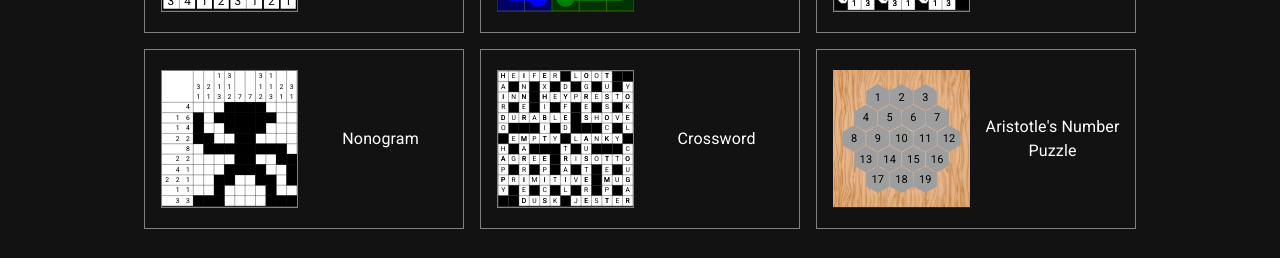
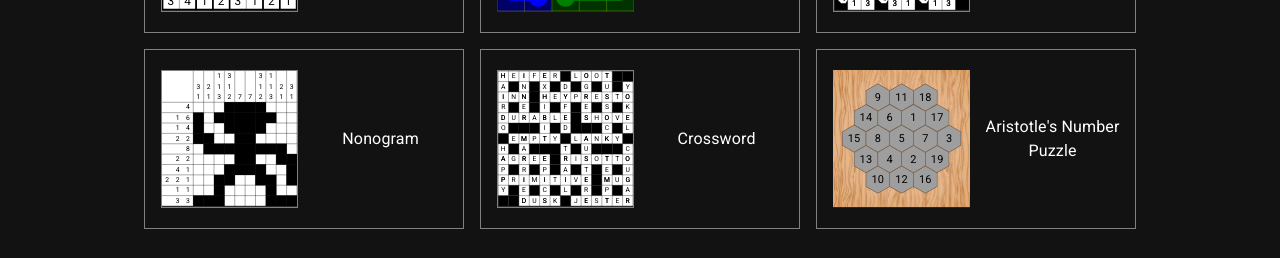
Before and after one commit to taylorjg/dlxlib-demos, a React (Create React App) app: page / in a window 1280 px wide. Shown: the part 603-861 px from the top of the page. Built offline with nearby package versions, Linux system fonts and the light colour scheme; grey boxes are pictures that could not be loaded; a web font is replaced by a local one.

Commit message:
More work done on aristotle-numbers drawing

```diff
--- a/src/demos/aristotle-numbers/drawing.tsx
+++ b/src/demos/aristotle-numbers/drawing.tsx
@@ -1,8 +1,8 @@
-/* eslint-disable @typescript-eslint/no-unused-vars */
-
 import { DrawingProps } from "types";
 import { InternalRow } from "./internal-row";
 import { Puzzle } from "./puzzle";
+import { RunType } from "./run-type";
+import { range } from "utils";
 
 const VIEWBOX_WIDTH = 100;
 const VIEWBOX_HEIGHT = 100;
@@ -51,9 +51,7 @@ const calculateCentreY = (cellId: number) => {
 type LocalDrawingProps = DrawingProps<Puzzle, InternalRow>;
 
 export const Drawing: React.FunctionComponent<LocalDrawingProps> = ({
-  puzzle,
   solutionInternalRows,
-  drawingOptions,
 }: LocalDrawingProps) => {
   const drawBackground = (): JSX.Element => {
     return (
@@ -132,6 +130,35 @@ export const Drawing: React.FunctionComponent<LocalDrawingProps> = ({
     return pathCommands.join(" ");
   };
 
+  const drawHorizontalRun = (internalRow: InternalRow): JSX.Element[] => {
+    return range(internalRow.run.cellIds.length).flatMap((index) => {
+      const cellId = internalRow.run.cellIds[index];
+      const value = internalRow.values[index];
+      return drawPiece(cellId, value);
+    });
+  };
+
+  const drawHorizontalRuns = (): JSX.Element[] => {
+    return solutionInternalRows
+      .filter((internalRow) => internalRow.run.runType === RunType.Horizontal)
+      .flatMap(drawHorizontalRun);
+  };
+
+  const drawBoardCutOut = (): JSX.Element[] => {
+    return range(19).map((cellId) => {
+      const cx = calculateCentreX(cellId);
+      const cy = calculateCentreY(cellId);
+      const points = calculateHexagonPoints(cx, cy, PIECE_HEIGHT / 2 + 0.1);
+      return (
+        <path
+          key={`cutout-${cellId}`}
+          d={makePathData(points)}
+          fill="#654321"
+        />
+      );
+    });
+  };
+
   return (
     <svg viewBox={`0 0 ${VIEWBOX_WIDTH} ${VIEWBOX_HEIGHT}`}>
       <defs>
@@ -164,30 +191,8 @@ export const Drawing: React.FunctionComponent<LocalDrawingProps> = ({
         </pattern>
       </defs>
       {drawBackground()}
-
-      {drawPiece(0, 1)}
-      {drawPiece(1, 2)}
-      {drawPiece(2, 3)}
-
-      {drawPiece(3, 4)}
-      {drawPiece(4, 5)}
-      {drawPiece(5, 6)}
-      {drawPiece(6, 7)}
-
-      {drawPiece(7, 8)}
-      {drawPiece(8, 9)}
-      {drawPiece(9, 10)}
-      {drawPiece(10, 11)}
-      {drawPiece(11, 12)}
-
-      {drawPiece(12, 13)}
-      {drawPiece(13, 14)}
-      {drawPiece(14, 15)}
-      {drawPiece(15, 16)}
-
-      {drawPiece(16, 17)}
-      {drawPiece(17, 18)}
-      {drawPiece(18, 19)}
+      {drawBoardCutOut()}
+      {drawHorizontalRuns()}
     </svg>
   );
 };
--- /dev/null
+++ b/src/demos/aristotle-numbers/run-type.ts
@@ -0,0 +1,5 @@
+export enum RunType {
+  Horizontal,
+  Diagonal1, // top-right to bottom-left ///
+  Diagonal2, // top-left to bottom-right \\\
+}
--- a/src/demos/aristotle-numbers/thumbnail.tsx
+++ b/src/demos/aristotle-numbers/thumbnail.tsx
@@ -1,29 +1,46 @@
 import { Drawing } from "./drawing";
+import { RunType } from "./run-type";
 
 export const Thumbnail = () => {
   const puzzle = {};
   const drawingOptions = {};
 
   const solutionInternalRows = [
-    { puzzle, cellId: 0, value: 9 },
-    { puzzle, cellId: 1, value: 11 },
-    { puzzle, cellId: 2, value: 18 },
-    { puzzle, cellId: 3, value: 14 },
-    { puzzle, cellId: 4, value: 6 },
-    { puzzle, cellId: 5, value: 1 },
-    { puzzle, cellId: 6, value: 17 },
-    { puzzle, cellId: 7, value: 15 },
-    { puzzle, cellId: 8, value: 8 },
-    { puzzle, cellId: 9, value: 5 },
-    { puzzle, cellId: 10, value: 7 },
-    { puzzle, cellId: 11, value: 3 },
-    { puzzle, cellId: 12, value: 13 },
-    { puzzle, cellId: 13, value: 4 },
-    { puzzle, cellId: 14, value: 2 },
-    { puzzle, cellId: 15, value: 19 },
-    { puzzle, cellId: 16, value: 10 },
-    { puzzle, cellId: 17, value: 12 },
-    { puzzle, cellId: 18, value: 16 },
+    {
+      run: {
+        runType: RunType.Horizontal,
+        cellIds: [0, 1, 2],
+      },
+      values: [9, 11, 18],
+    },
+    {
+      run: {
+        runType: RunType.Horizontal,
+        cellIds: [3, 4, 5, 6],
+      },
+      values: [14, 6, 1, 17],
+    },
+    {
+      run: {
+        runType: RunType.Horizontal,
+        cellIds: [7, 8, 9, 10, 11],
+      },
+      values: [15, 8, 5, 7, 3],
+    },
+    {
+      run: {
+        runType: RunType.Horizontal,
+        cellIds: [12, 13, 14, 15],
+      },
+      values: [13, 4, 2, 19],
+    },
+    {
+      run: {
+        runType: RunType.Horizontal,
+        cellIds: [16, 17, 18],
+      },
+      values: [10, 12, 16],
+    },
   ];
 
   return (
```
Also changed, not shown: src/demos/aristotle-numbers/internal-row.ts (+3 -4 lines), src/demos/aristotle-numbers/run.ts (added, +23 -0 lines).
